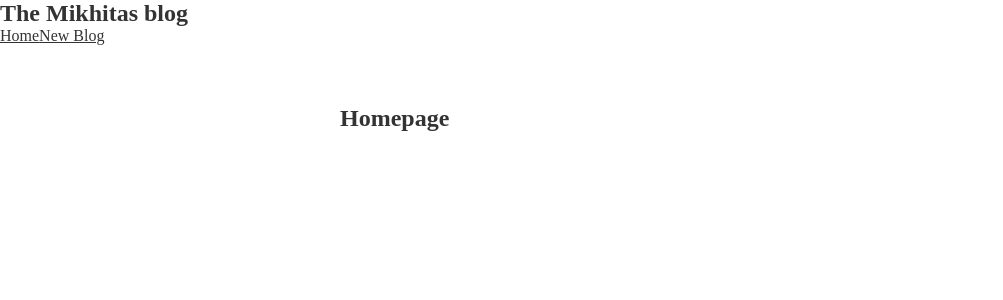
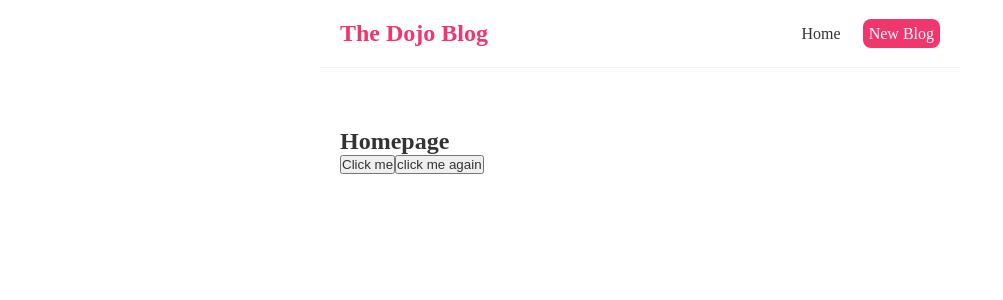
Before and after one commit to mikhita/Tip-Calculator-With-React, a React (Create React App) app in the folder gasan-test/: page / in a window 1280 px wide. Shown: the top 300 px of the page, without its empty margins (0-1003 px from the left). Built offline with nearby package versions, Linux system fonts and the light colour scheme.

Commit message:
I add click listener and I understant how to add event with hadlecklick and also with same hadleclick but inside anonimous function

```diff
--- a/gasan-test/src/home.js
+++ b/gasan-test/src/home.js
@@ -1,9 +1,18 @@
+const handleClick = () =>{
+    console.log("I was clicked");
+}
+const handleClickAgain = (name)=>{
+    console.log("Hello " + name )
+}
+
 const Home = () => {
     return (
-        <div className="home">
-            <h2 className="homepage">Homepage</h2>
-        </div>
-     );
-}
+      <div className="home">
+        <h2>Homepage</h2>
+        <button onClick={handleClick}>Click me</button>
+        <button onClick={()=>handleClickAgain("Mikhita")}>click me again</button>
+      </div>
+    );
+  }
 
-export default Home;
+  export default Home;
--- a/gasan-test/src/index.css
+++ b/gasan-test/src/index.css
@@ -13,7 +13,7 @@
   margin: 0 auto;
   border-bottom: 1px solid #f2f2f2;
 }
-.navbar h1 {
+.navbar > h1 {
   color: #f1356d;
 }
 .navbar .links {
--- a/gasan-test/src/navbar.js
+++ b/gasan-test/src/navbar.js
@@ -1,13 +1,17 @@
-const NAvbar = () => {
+const Navbar = () => {
     return (
-        <nav className="navbarNav">
-            <h1 className="navBarH1">The Mikhitas blog</h1>
-            <div className="navbarContent">
-                <a href="/" className="homaAnchor">Home</a>
-                <a href="/" className="homaAnchor">New Blog</a>
-            </div>
-        </nav>
-     );
-}
+      <nav className="navbar">
+        <h1>The Dojo Blog</h1>
+        <div className="links">
+          <a href="/">Home</a>
+          <a href="/create" style={{
+            color: 'white',
+            backgroundColor: '#f1356d',
+            borderRadius: '8px'
+          }}>New Blog</a>
+        </div>
+      </nav>
+    );
+  }
 
-export default NAvbar;
+  export default Navbar;
```
